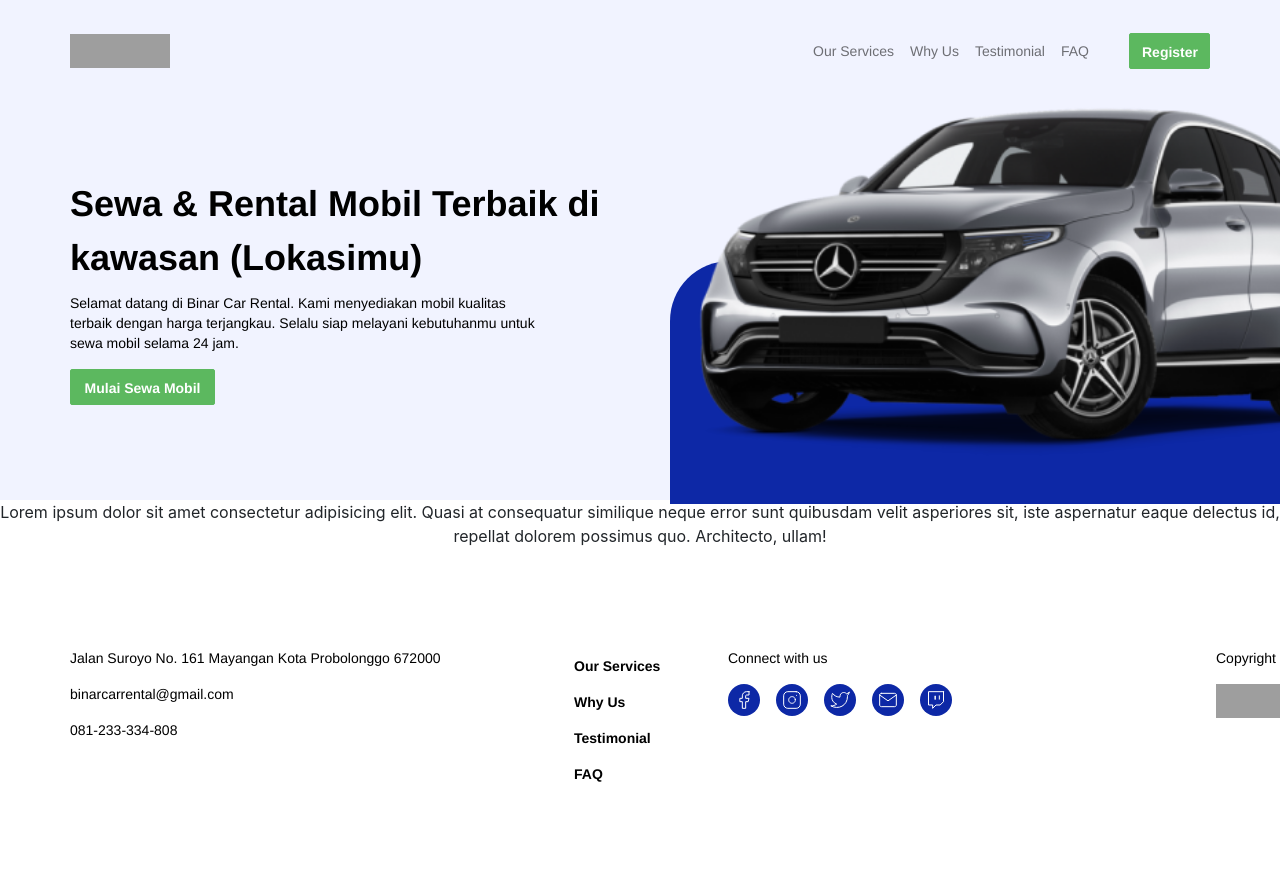
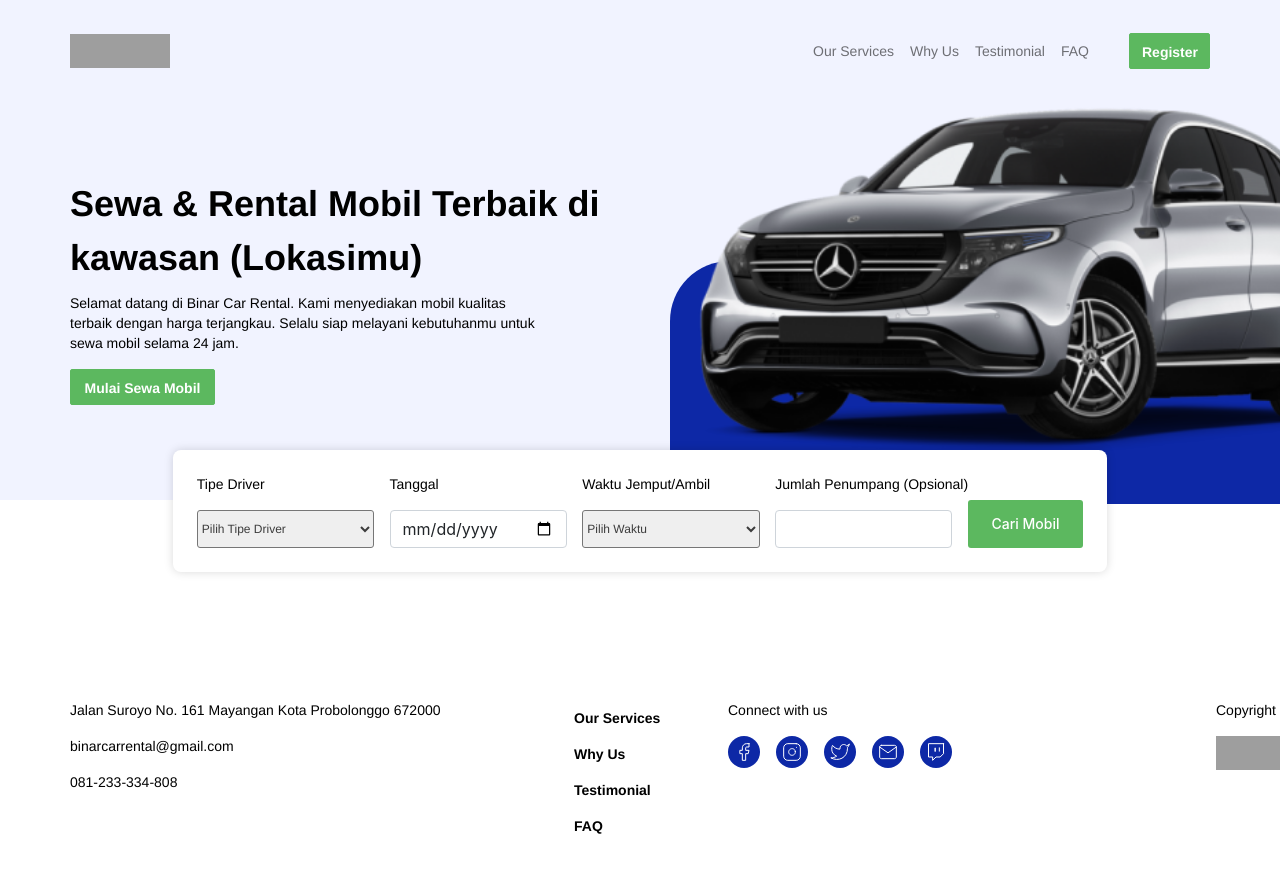
Before and after one commit to dfitriana/fsw-challenge7, a React (Create React App) app: page / in a window 1280 px wide. Shown: the top 872 px of the page. Built offline with nearby package versions, Linux system fonts and the light colour scheme; grey boxes are pictures that could not be loaded.

Commit message:
add search bar

```diff
--- a/package.json
+++ b/package.json
@@ -13,6 +13,8 @@
     "react-bootstrap": "^2.4.0",
     "react-dom": "^18.1.0",
     "react-redux": "^8.0.2",
+    "react-router-bootstrap": "^0.26.1",
+    "react-router-dom": "^6.3.0",
     "react-scripts": "5.0.1",
     "web-vitals": "^2.1.4"
   },
@@ -42,5 +44,8 @@
   },
   "devDependencies": {
     "eslint": "^8.16.0"
+  },
+  "overrides": {
+    "autoprefixer": "10.4.5"
   }
 }
--- a/src/app/store.js
+++ b/src/app/store.js
@@ -1,8 +1,8 @@
 import { configureStore } from '@reduxjs/toolkit';
-import counterReducer from '../features/counter/counterSlice';
+// import counterReducer from '../features/counter/counterSlice';
 
 export const store = configureStore({
   reducer: {
-    counter: counterReducer,
+    // counter: counterReducer,
   },
 });
--- a/src/components/homepage/Hero.jsx
+++ b/src/components/homepage/Hero.jsx
@@ -1,6 +1,8 @@
 import React from "react";
 import styles from "./style.hero.module.css";
 import { Button, Container } from "react-bootstrap";
+import { Link } from "react-router-dom";
+import { LinkContainer } from 'react-router-bootstrap'
 
 export default function Hero() {
   return (
@@ -14,11 +16,19 @@ export default function Hero() {
               kualitas terbaik dengan harga terjangkau. Selalu siap melayani
               kebutuhanmu untuk sewa mobil selama 24 jam.
             </p>
-            <Button href="/search" className={styles.btn}>Mulai Sewa Mobil</Button>
+
+            {/* <LinkContainer to="/search"> */}
+                <Button className={styles.btn}>Mulai Sewa Mobil</Button>
+            {/* </LinkContainer> */}
+
           </div>
           <div className={styles.box2}>
             <div className={styles.bgHero}></div>
-            <img src="assets/img/hero.png" alt="hero" className={styles.imgHero} />
+            <img
+              src="assets/img/hero.png"
+              alt="hero"
+              className={styles.imgHero}
+            />
           </div>
         </Container>
       </div>
--- /dev/null
+++ b/src/components/search/SearchBar.jsx
@@ -0,0 +1,69 @@
+import React from 'react'
+import { Button, Container } from 'react-bootstrap';
+import styles from "./style.search.module.css";
+
+export default function SearchBar() {
+  return (
+    <div>
+      <Container className={styles.searchBox}>
+      <div className={styles.searchContent}>
+        <div className={styles.inputGroup}>
+          <p className={styles.text}>Tipe Driver</p>
+          <select className={styles.formSelect} id="driver" required>
+            <option className={styles.item} value="" selected>Pilih Tipe Driver</option>
+            <option className={styles.item} value="true">Dengan Sopir</option>
+            <option className={styles.item} value="false">
+              Tanpa Sopir (Lepas Kunci)
+            </option>
+          </select>
+        </div>
+        <div className={styles.inputGroup}>
+          <p className={styles.text}>Tanggal</p>
+          <input type="date" class="form-control" id="date" required />
+        </div>
+        <div className={styles.inputGroup}>
+          <p className={styles.text}>Waktu Jemput/Ambil</p>
+          <select className={styles.formSelect} id="time" required>
+            <option value="">Pilih Waktu</option>
+            {/* <script>
+              for (let i = 0; i < 24; i++) {
+                if (i < 10) {
+                  document.write(
+                    '<option value="T0' +
+                      i +
+                      ':00:00.000Z">0' +
+                      i +
+                      ".00</option>"
+                  );
+                } else {
+                  document.write(
+                    '<option value="T' +
+                      i +
+                      ':00:00.000Z">' +
+                      i +
+                      ".00</option>"
+                  );
+                }
+              }
+            </script> */}
+          </select>
+        </div>
+        <div className={styles.inputGroup}>
+          <p className={styles.text}>Jumlah Penumpang (Opsional)</p>
+          <div>
+            <input type="number" class="form-control item" id="passanger" />
+            {/* style="background-color: #fff;" */}
+            {/* <i class="bi bi-people-fill input-group-append people-icon"></i> */}
+          </div>
+        </div>
+
+        <Button type="submit" className={styles.btn} id="btnFilterCar">
+          Cari Mobil
+        </Button>
+      </div>
+    </Container>
+
+
+    </div>
+  )
+}
--- /dev/null
+++ b/src/components/search/style.search.module.css
@@ -0,0 +1,83 @@
+.searchBox {
+  display: flex;
+  justify-content: center;
+  font-size: 14px;
+  margin-bottom: 100px;
+}
+.searchContent {
+  z-index: 100;
+  width: 73%;
+  padding: 24px;
+  height: fit-content;
+  background: #ffffff;
+  box-shadow: 0px 0px 10px rgba(0, 0, 0, 0.15);
+  border-radius: 8px;
+  display: flex;
+  justify-content: space-between;
+  position: absolute;
+  margin-top: -50px;
+  /* top: 60%; */
+}
+.text{
+    text-align: left;
+}
+.inputGroup {
+  width: 20%;
+  display: flex;
+  flex-direction: column;
+}
+
+.inputGroup > .formControl,
+.inputGroup > .formSelect {
+  border-radius: 3px !important;
+  position: relative;
+  flex: 1 1 auto;
+  width: 100%;
+  min-width: 0;
+
+  font-family: "Helvetica";
+  font-style: normal;
+  font-weight: 300;
+  font-size: 12px;
+  line-height: 18px;
+  color: #3c3c3c;
+}
+
+.item {
+  font-style: normal;
+  font-weight: 300;
+  font-size: 12px;
+  line-height: 18px;
+}
+
+.form-control:hover,
+.form-control:focus,
+.form-select:hover,
+.form-select:focus {
+  border: 1px solid #5cb85f;
+  box-shadow: none;
+}
+
+.people-icon {
+  z-index: 100;
+  position: absolute;
+  right: 0;
+  margin-top: 8px;
+  margin-right: 8px;
+}
+
+/* .show {
+    display: block;
+  } */
+.btn {
+  width: 13%;
+  background: #5cb85f;
+  border-radius: 3px;
+  border-style: none;
+  color: white;
+  font-weight: 500;
+  font-size: 14px;
+  line-height: 20px;
+  height: 6vh;
+  align-self: end;
+}
--- a/src/pages/index.jsx
+++ b/src/pages/index.jsx
@@ -1,13 +1,14 @@
 import React, { useState } from "react";
 import Layout from "../components/layout/Layout";
 import Hero from "../components/homepage/Hero";
+import SearchBar from "../components/search/SearchBar";
 
 export default function Home() {
   return (
     <div>
       <Layout>
         <Hero />
-Lorem ipsum dolor sit amet consectetur adipisicing elit. Quasi at consequatur similique neque error sunt quibusdam velit asperiores sit, iste aspernatur eaque delectus id, repellat dolorem possimus quo. Architecto, ullam!
+        <SearchBar />
       </Layout>
     </div>
   );
```
Also changed, not shown: src/App.js (+2 -47 lines).
